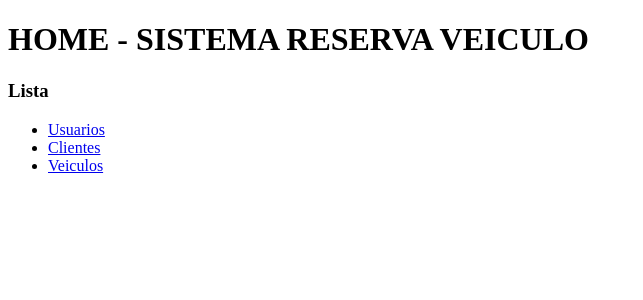
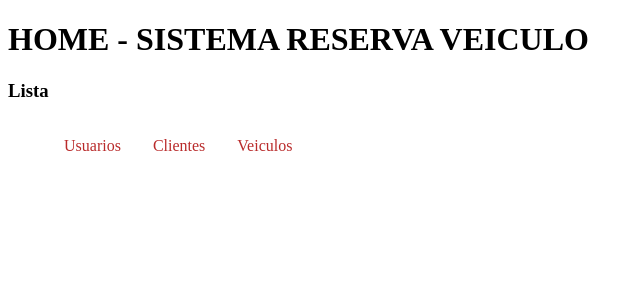
Before and after one commit to Lucasplpx/reserva_veiculo, a PHP site: page / in a window 1280 px wide. Shown: the top 300 px of the page, without its empty margins (0-643 px from the left). Run offline with PHP 8.4, Linux system fonts and the light colour scheme.

Commit message:
Css for Tag UL

```diff
--- a/assets/css/estilo.css
+++ b/assets/css/estilo.css
@@ -19,3 +19,30 @@
     left:50%;
     margin-left: -200px;
 }
+
+ul {
+    display: block;
+    list-style-type: none;
+    margin-top: 1em;
+    margin-bottom: 1 em;
+    margin-left: 0;
+    margin-right: 0;
+    padding-left: 40px;
+}
+
+li {
+    float: left;
+}
+
+li a {
+    display: block;
+    color: rgb(185, 43, 43);
+    text-align: center;
+    padding: 16px;
+    text-decoration: none;
+}
+
+li a:hover {
+    background-color: #111111;
+    transition-delay: 0.30s;
+}
--- a/index.html
+++ b/index.html
@@ -5,6 +5,7 @@
     <meta charset="UTF-8">
     <meta name="viewport" content="width=device-width, initial-scale=1.0">
     <meta http-equiv="X-UA-Compatible" content="ie=edge">
+    <link rel="stylesheet" href="assets/css/estilo.css">
     <title>HOME</title>
 </head>
 
```
